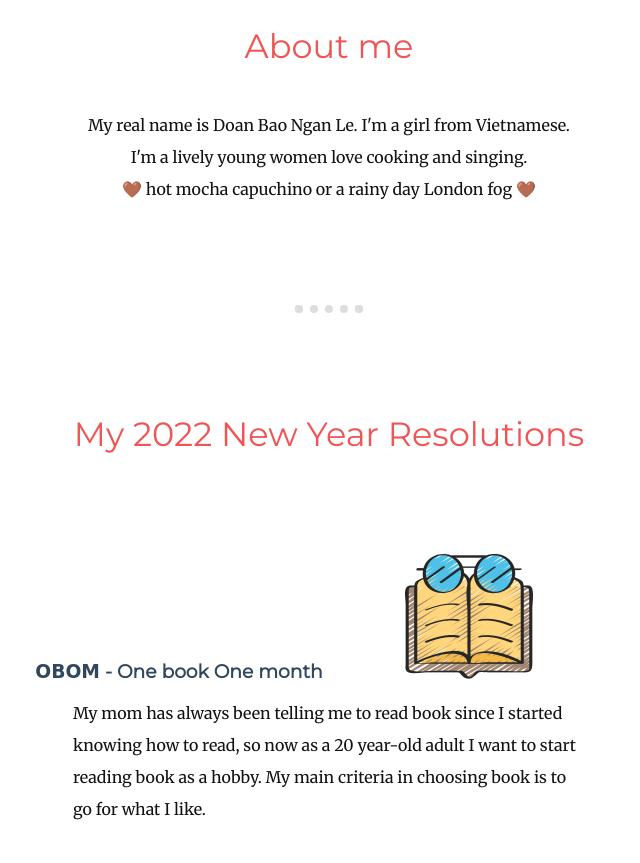
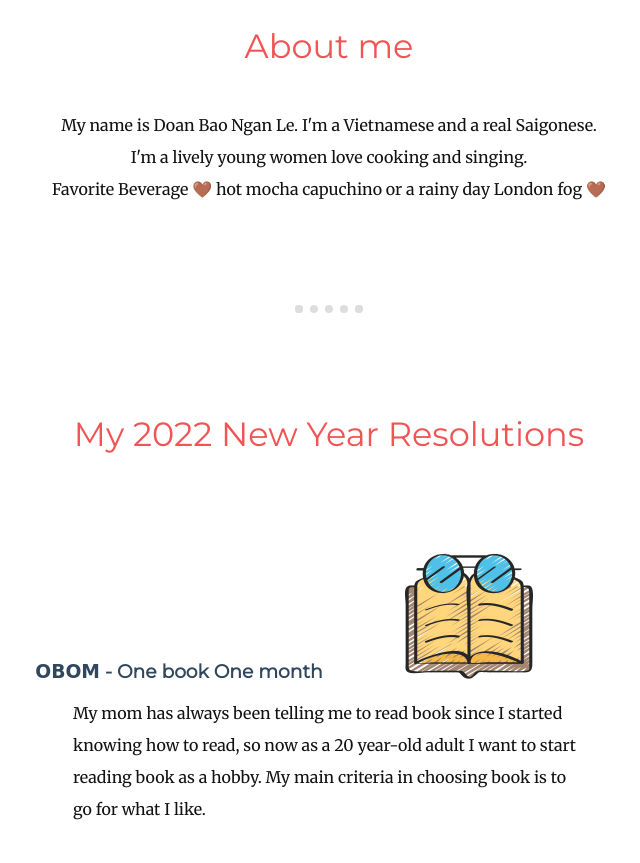
Before and after one commit to purpowl/Personal_Website, a plain HTML site: page index.html in a window 1280 px wide. Shown: the part 1180-2043 px from the top of the page, without its empty margins (311-951 px from the left). Drawn offline with Linux system fonts and the light colour scheme; a web font is replaced by a local one.

Commit message:
Update index.html

```diff
--- a/index.html
+++ b/index.html
@@ -186,9 +186,9 @@
         <div class="profile">
           <img class ="profile-pic"src="circleselfie.png" alt="profile picture">
           <h2 class="heading">About me</h2>
-          <p class="intro">My real name is Doan Bao Ngan Le. I'm a girl from Vietnamese.</p>
+          <p class="intro">My name is Doan Bao Ngan Le. I'm a Vietnamese and a real Saigonese.</p>
           <p class="intro">I'm a lively young women love cooking and singing. </p>
-          <p class="intro"> 🤎 hot mocha capuchino or a rainy day London fog 🤎 </p>
+          <p class="intro"> Favorite Beverage 🤎 hot mocha capuchino or a rainy day London fog 🤎 </p>
         </div>
         <hr>
         <div class="skills">
```
